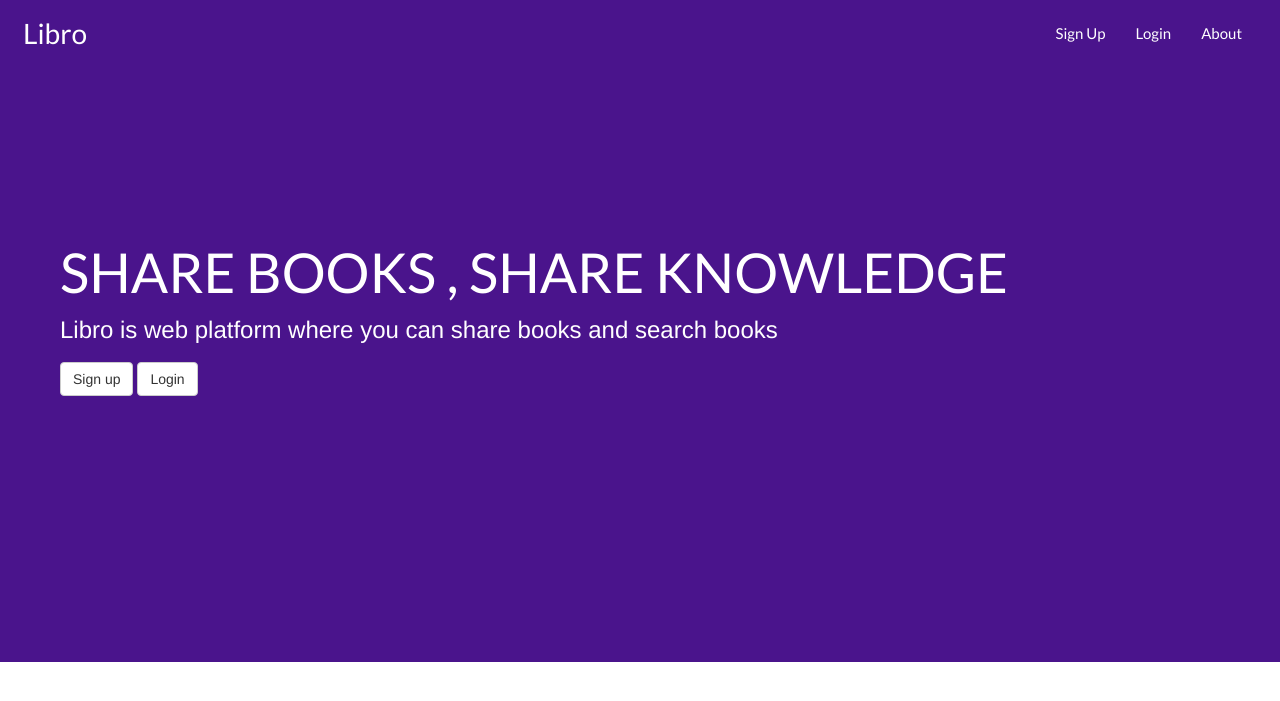
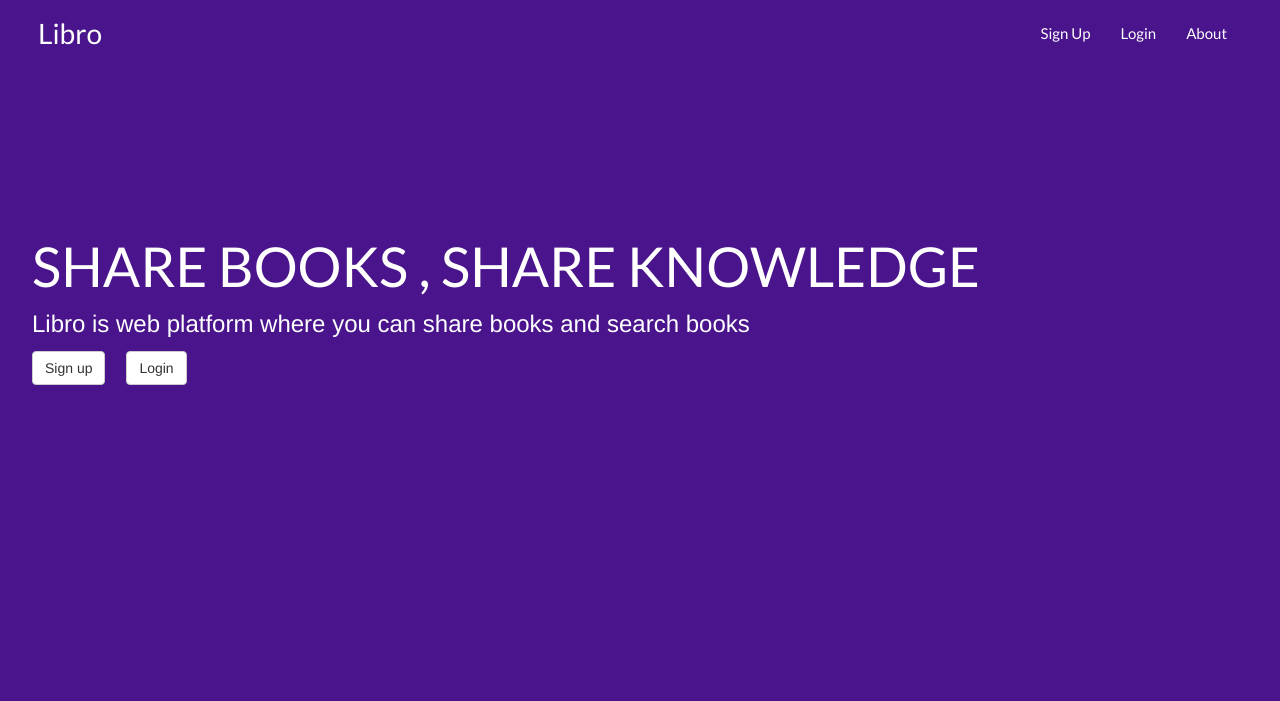
Before and after one commit to yashrajb/Libro, a PHP site: page /libro/ in a window 1280 px wide. Shown: the top 701 px of the page. Run offline with PHP 8.4, Linux system fonts and the light colour scheme.

Commit message:
Updated index page

```diff
--- a/css/index.css
+++ b/css/index.css
@@ -1,21 +1,24 @@
-#big-text {
-background-color:#4A148C!important;
-padding:8px;
-padding:60px;
-margin-top:-20px;
-height:596px;
-margin-bottom:0px;
+body {
+background-color:#4A148C;
 }
 
-#big-text h2 {
+h2 {
 	font-size:55px;
-	margin-top:116px;
+	margin-top:170px;
 	color:white;
 	font-family:lato;
 	text-transform: uppercase;
+	margin-left:17px;
 }
 
-#big-text p {
+ p {
 	font-size:24px;
 	color:white;
+	margin-left:17px;
 }
+
+.btn-default {
+
+	margin-left:17px;
+
+}
--- a/index.php
+++ b/index.php
@@ -32,7 +32,7 @@
   <link href="https://fonts.googleapis.com/css?family=Lato" rel="stylesheet">
   <link href="css/index.css" rel="stylesheet"/>
  </head>
-<body>
+<body class="container-fluid">
 
 <?php
 
@@ -40,16 +40,13 @@
 
 ?>
 
-<div class="jumbotron" id="big-text">
-
 
 <h2>Share books , Share Knowledge</h2>
 <p>Libro is web platform where you can share books and search books</p>
-<a class="btn btn-default" href="#">Sign up</a>
-<a class="btn btn-default" href="#">Login</a>
+<a class="btn btn-default" href="<?php echo absolute_path.'sign-up.php'; ?>">Sign up</a>
+<a class="btn btn-default" href="<?php echo absolute_path.'log-in.php'; ?>">Login</a>
 
 
-</div>
 
 
 </body>
```
Also changed, not shown: about.php (+14 -15 lines), css/.htaccess (deleted), images/meet.jpg (added), images/waris.jpg (added), images/yashraj.jpg (renamed from images/author.jpg).
